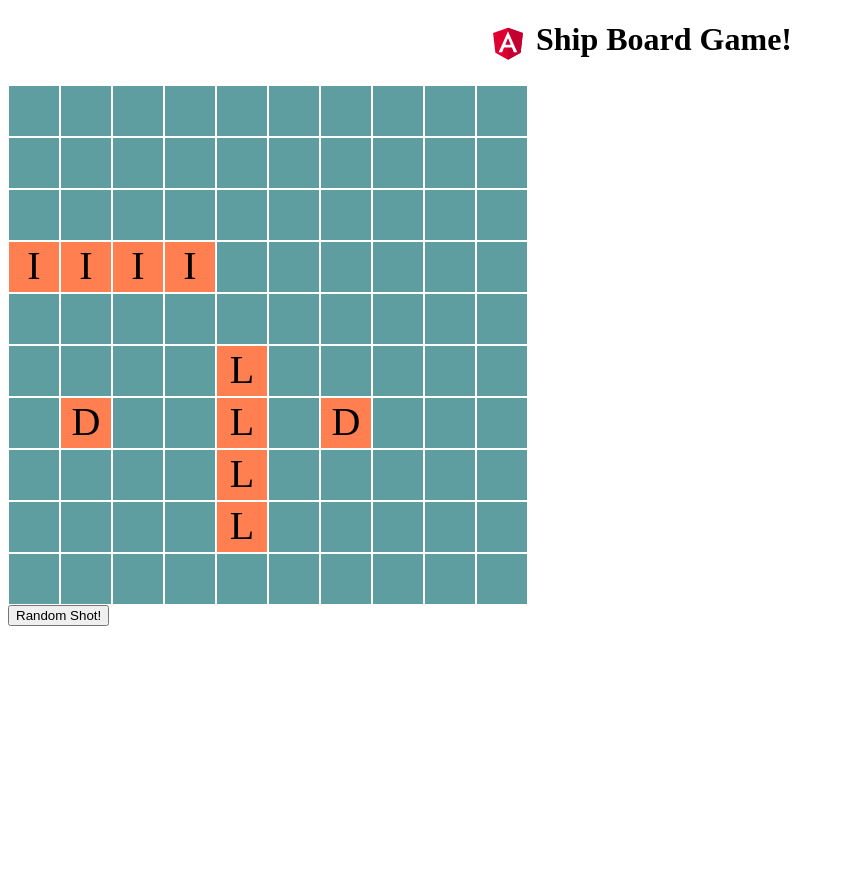
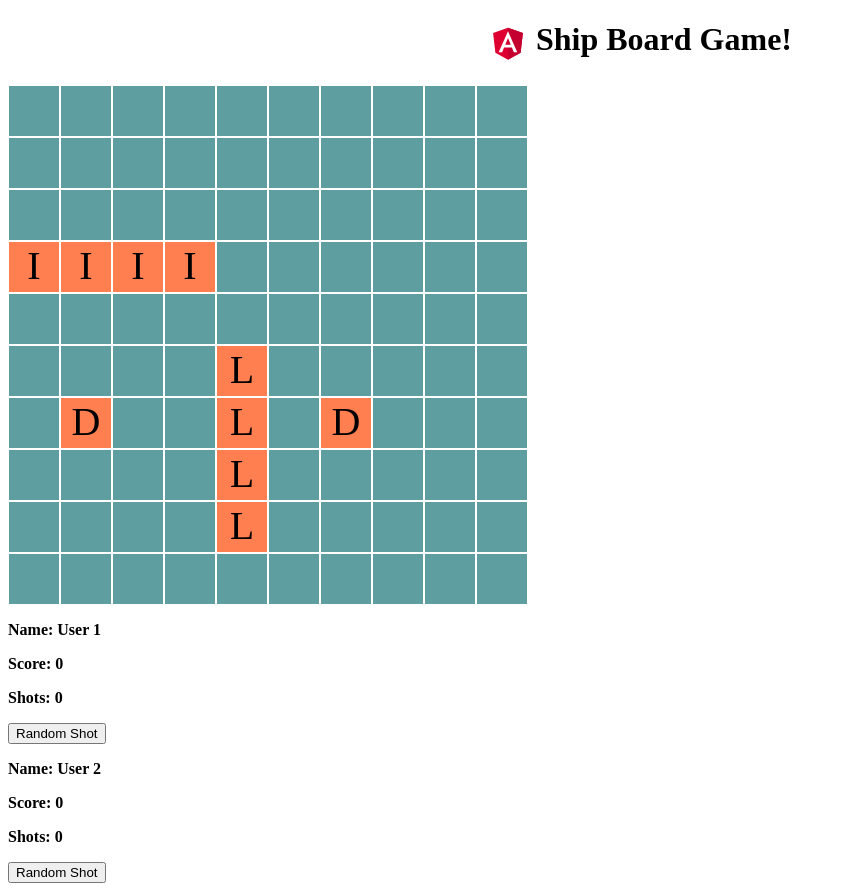
Before and after one commit to Nikola-xiii/ng-ship-board, an Angular app: page / in a window 1280 px wide. Shown: the whole page, without its empty margins (0-844 px from the left). Before the commit the page ends 800 px from the top, so only its background shows below. Built offline with nearby package versions, Linux system fonts and the light colour scheme.

Commit message:
Added player component

```diff
--- a/src/app/app.component.html
+++ b/src/app/app.component.html
@@ -5,4 +5,5 @@
   </h1>
 </div>
 <app-board [board]="board"></app-board>
-<button (click)="playerShot()" class="btn-shot">Random Shot!</button>
+<app-player [player]="player1" (shot)="playerShot($event)"></app-player>
+<app-player [player]="player2" (shot)="playerShot($event)"></app-player>
--- a/src/app/app.component.ts
+++ b/src/app/app.component.ts
@@ -2,6 +2,7 @@ import { Component } from '@angular/core';
 import { BoardService } from './services/board.service';
 import { IBoard } from '../models/board.model';
 import { IShip, ShipTypes } from '../models/ship.model';
+import { IPlayer } from '../models/player.model';
 
 @Component({
   selector: 'app-root',
@@ -28,13 +29,24 @@ export class AppComponent {
       width: 1
     },
   ];
+  player1: IPlayer = {
+    name: 'User 1',
+    shots: 0,
+    points: 0
+  };
+  player2: IPlayer = {
+    name: 'User 2',
+    shots: 0,
+    points: 0
+  };
   board: IBoard;
 
   constructor(private boardService: BoardService) {
     this.board = boardService.createBoard(10, this.ships);
   }
 
-  playerShot() {
-    this.boardService.randomShot(this.board.schema);
+  playerShot(player) {
+    player.shot = player.shot + 1;
+    this.boardService.randomShot(player, this.board.schema);
   }
 }
--- a/src/app/app.module.ts
+++ b/src/app/app.module.ts
@@ -3,11 +3,13 @@ import { NgModule } from '@angular/core';
 
 import { AppComponent } from './app.component';
 import { BoardComponent } from './board/board.component';
+import { PlayerComponent } from './player/player.component';
 
 @NgModule({
   declarations: [
     AppComponent,
-    BoardComponent
+    BoardComponent,
+    PlayerComponent
   ],
   imports: [
     BrowserModule
--- /dev/null
+++ b/src/app/player/player.component.html
@@ -0,0 +1,6 @@
+<div class="player">
+  <p><strong>Name: {{player.name}}</strong></p>
+  <p><strong>Score: {{player.points}}</strong></p>
+  <p><strong>Shots: {{player.shots}}</strong></p>
+  <button (click)="playerShot()">Random Shot</button>
+</div>
--- /dev/null
+++ b/src/app/player/player.component.ts
@@ -0,0 +1,23 @@
+import { Component, EventEmitter, Input, OnInit, Output } from '@angular/core';
+import { IPlayer } from '../../models/player.model';
+
+@Component({
+  selector: 'app-player',
+  templateUrl: './player.component.html',
+  styleUrls: ['./player.component.scss']
+})
+export class PlayerComponent implements OnInit {
+  @Input()
+  player: IPlayer;
+  @Output()
+  shot = new EventEmitter();
+
+  constructor() { }
+
+  ngOnInit() {
+  }
+
+  playerShot() {
+    this.shot.emit(this.player);
+  }
+}
--- a/src/app/services/board.service.ts
+++ b/src/app/services/board.service.ts
@@ -110,7 +110,7 @@ export class BoardService {
     return false;
   }
 
-  randomShot(boardSchema) {
+  randomShot(player, boardSchema) {
     const randomRow = this.getRandomInt(0, 9);
     const randomColumn = this.getRandomInt(0, 9);
     console.log(randomRow, randomColumn);
```
Also changed, not shown: src/app/player/player.component.scss (added), 1 other file (tests, documents, lock files or other folders).
